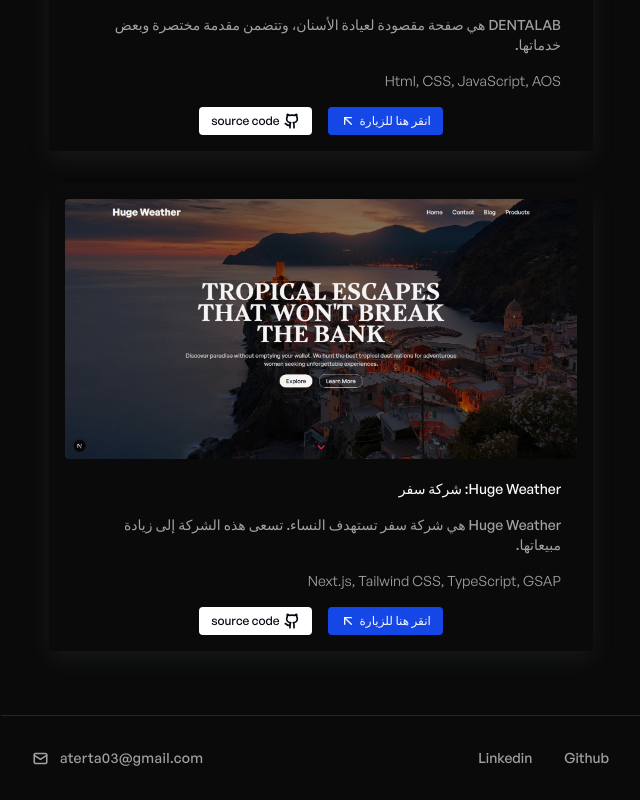
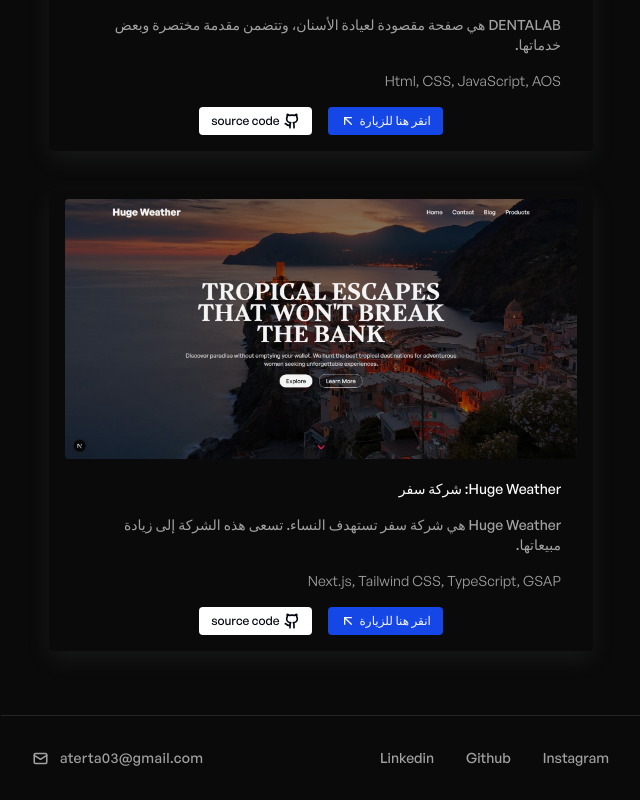
Before and after one commit to Falconstadium/react-portfolio, a React (Vite) app: page /ar/ in a window 1280 px wide. Shown: the part 2025-2825 px from the top of the page, without its empty margins (319-959 px from the left). Built offline with nearby package versions, Linux system fonts and the light colour scheme.

Commit message:
refactor: Add links to contact section

```diff
--- a/src/components/Contact.tsx
+++ b/src/components/Contact.tsx
@@ -2,7 +2,7 @@
 
 export const Contact = () => {
   return (
-    <section className="px-6 py-8" id="contact" dir="ltr">
+    <section className="font-satoshi px-6 py-8" id="contact" dir="ltr">
       <div className="mx-auto flex max-w-xl items-center justify-between">
         <div className="grid gap-4">
           <motion.div
@@ -66,6 +66,21 @@
               Github
             </a>
           </motion.li>
+          <motion.li
+            initial={{ y: -50, opacity: 0 }}
+            whileInView={{ y: 0, opacity: 1 }}
+            viewport={{ once: true, amount: "all" }}
+            transition={{ duration: 1, delay: 0.2 }}
+          >
+            <a
+              href="https://www.instagram.com/yassirdevs/"
+              target="_blank"
+              rel="noopener noreferrer"
+              className="transition-colors duration-300 hover:text-neutral-100"
+            >
+              Instagram
+            </a>
+          </motion.li>
         </ul>
       </div>
     </section>
```
